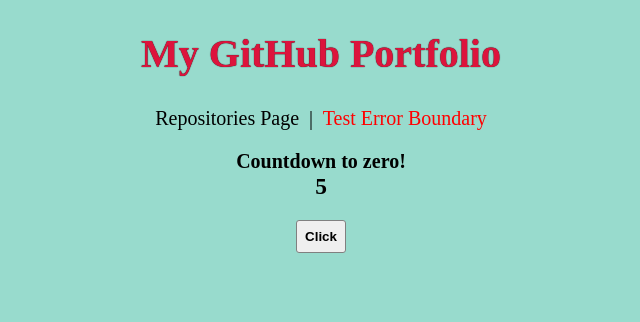
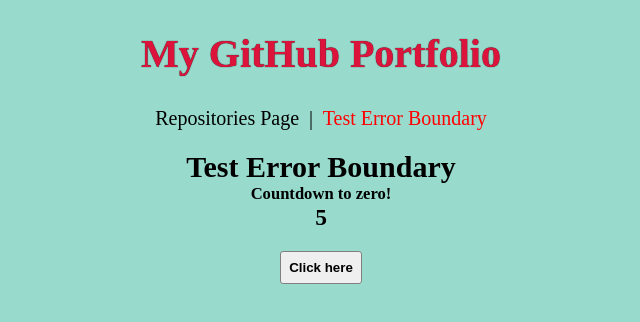
Before and after one commit to TPriince/AltSchool-2nd-Semester-Exam-Project, a React (Create React App) app: page /test-error-boundary in a window 1280 px wide. Shown: the top 322 px of the page, without its empty margins (319-959 px from the left). Built offline with nearby package versions, Linux system fonts and the light colour scheme; a web font is replaced by a local one.

Commit message:
3 files modified - Minor update

```diff
--- a/src/App.js
+++ b/src/App.js
@@ -24,7 +24,7 @@
   return (
     <>
       <Helmet>
-        <title>TPrrince's GitHub Portfolio App</title>
+        <title>TPriince's GitHub Portfolio App</title>
         <meta name="description" content="Very effective application" />
       </Helmet>
       <Layout />
--- a/src/pages/ErrorBoundary.js
+++ b/src/pages/ErrorBoundary.js
@@ -10,9 +10,10 @@
   }
   return(
     <div className="error-header">
-      <h4>Countdown to zero!</h4>
+      <h2>Test Error Boundary</h2>
+      <h5>Countdown to zero!</h5>
       <h3>{value}</h3>
-      <button onClick={handleCount} className="error-btn">Click</button>
+      <button onClick={handleCount} className="error-btn">Click here</button>
     </div>
   )
 }
```
Also changed, not shown: 1 other file (tests, documents, lock files or other folders).
